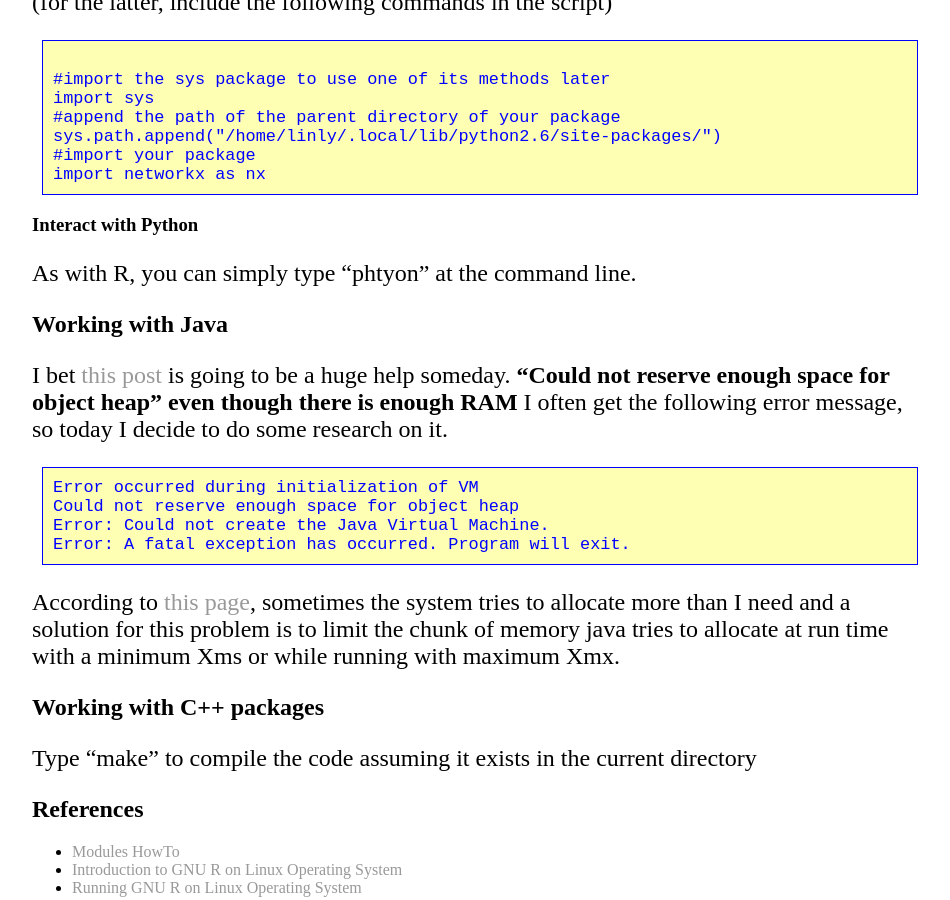
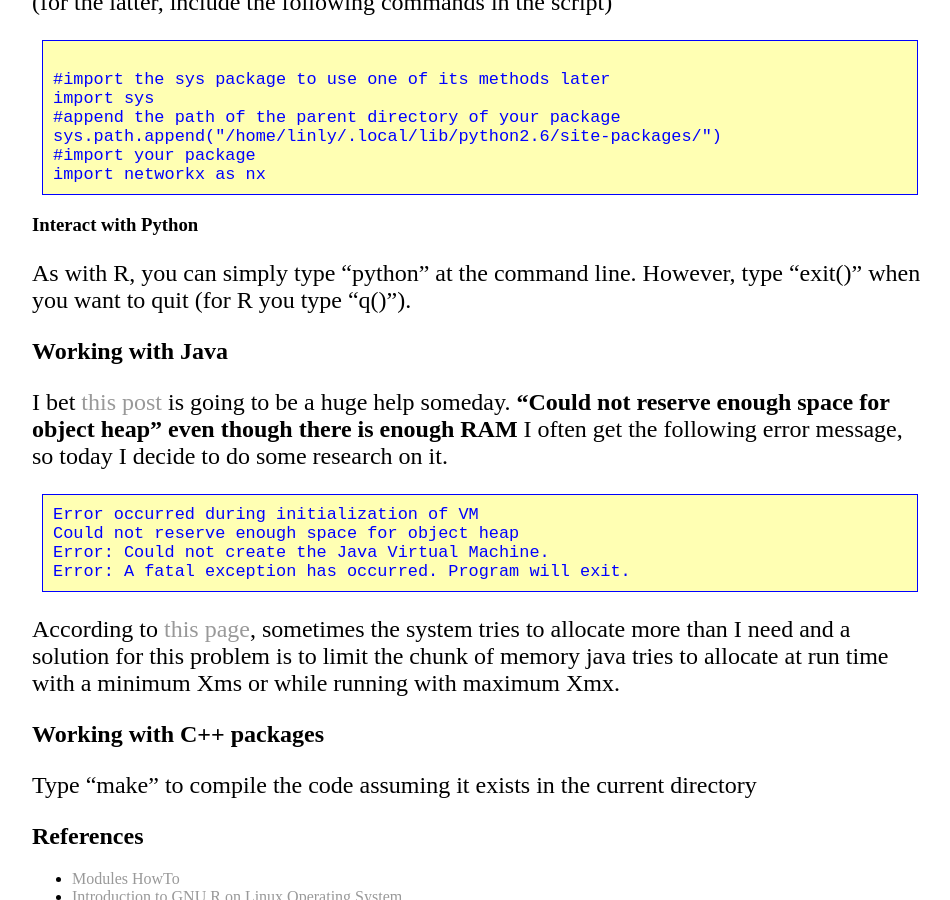
Before and after one commit to lybird300/lybird300.github.io, a Jekyll site: the page built from _posts/2016-03-25-run-app-on-linux.md, in a window 1280 px wide and 900 px high, scrolled down 6608 px. Shown: the whole window, without its empty margins (160-1110 px from the left). Built offline with Jekyll 4.4.1, drawn with Linux system fonts in a browser that asks for light colours.

Commit message:
Update 2016-03-25-run-app-on-linux.md

```diff
--- a/_posts/2016-03-25-run-app-on-linux.md
+++ b/_posts/2016-03-25-run-app-on-linux.md
@@ -144,7 +144,7 @@ sys.path.append("/home/linly/.local/lib/python2.6/site-packages/")
 import networkx as nx
 </code></pre>
 <h3>Interact with Python</h3>
-As with R, you can simply type "phtyon" at the command line.
+As with R, you can simply type "python" at the command line. However, type "exit()" when you want to quit (for R you type "q()").
 
 <h2>Working with Java</h2>
 I bet <a href="http://ice.he.net/~hedden/jrelinux.html">this post</a> is going to be a huge help someday.
```
